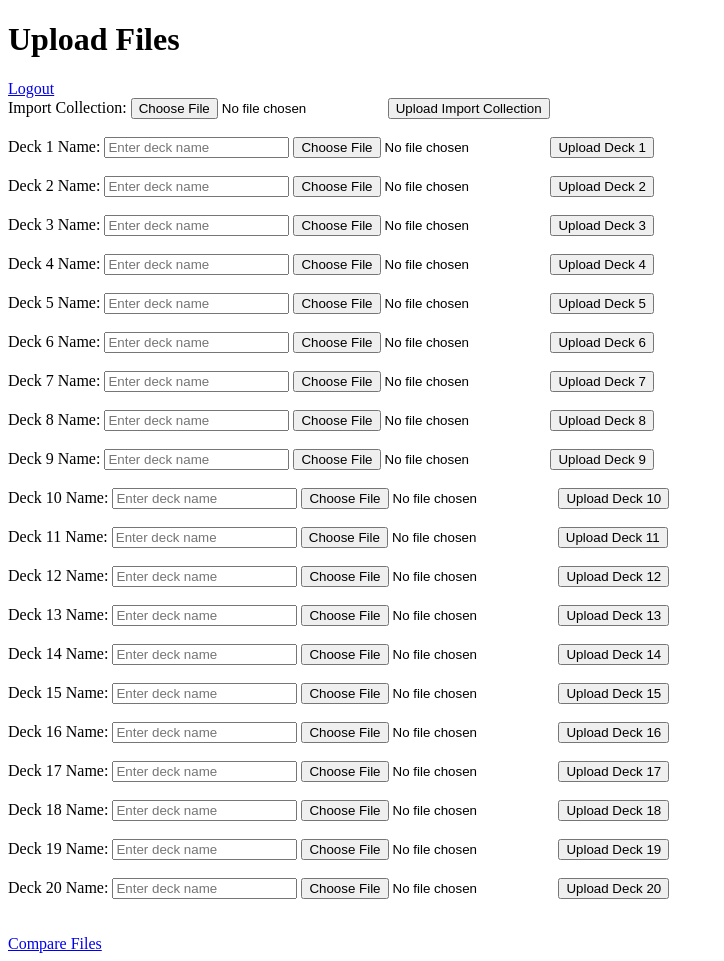
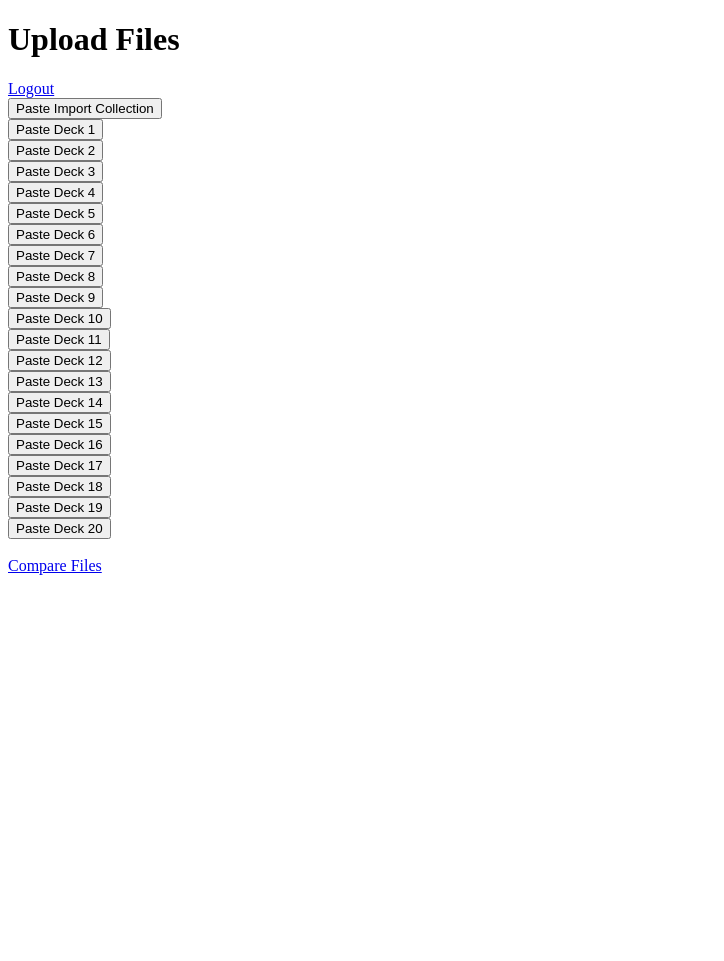
Before and after one commit to PatrickSquire12/Magic_App_v2, a Flask app: template templates/index.html in a window 1280 px wide. Shown: the whole page, without its empty margins (0-724 px from the left). After the commit the page ends 575 px from the top, so only its background shows below. Run offline with Flask 3, Linux system fonts and the light colour scheme; the template is opened without the code that fills it, so the values that code supplies are empty.

Commit message:
Changed file upload to pasted lists
still needs persisted login
still needs compare fixing

```diff
--- a/app.py
+++ b/app.py
@@ -76,28 +76,31 @@ def index():
     return render_template('index.html', main_file=main_file, other_files=other_files)
 
 
-@app.route('/upload_main', methods=['POST'])
+@app.route('/paste_main', methods=['POST'])
 @login_required
-def upload_main():
-    main_file = request.files['main_file']
+def paste_main():
+    text = request.form['text']
     user_folder = os.path.join(app.config['UPLOAD_FOLDER'], current_user.id)
     main_file_path = os.path.join(user_folder, 'main_file.txt')
-    main_file.save(main_file_path)
-    session['main_file'] = main_file.filename
+    with open(main_file_path, 'w') as f:
+        f.write(text)
+    session['main_file'] = 'Pasted Text'
     return redirect(url_for('index'))
 
-@app.route('/upload_other/<int:file_index>', methods=['POST'])
+@app.route('/paste_other/<int:file_index>', methods=['POST'])
 @login_required
-def upload_other(file_index):
-    file_name = request.form['file_name']
-    other_file = request.files['other_file']
+def paste_other(file_index):
+    text = request.form['text']
+    file_name = f'Deck {file_index + 1}'
     user_folder = os.path.join(app.config['UPLOAD_FOLDER'], current_user.id)
     other_files = session.get('other_files', [{'name': None, 'filename': None}] * 20)
     other_file_path = os.path.join(user_folder, f'other_file_{file_index}.txt')
-    other_file.save(other_file_path)
-    other_files[file_index] = {'name': file_name, 'filename': other_file.filename}
+    with open(other_file_path, 'w') as f:
+        f.write(text)
+    other_files[file_index] = {'name': file_name, 'filename': 'Pasted Text'}
     session['other_files'] = other_files
     return redirect(url_for('index'))
+
 
 @app.route('/compare')
 @login_required
--- a/templates/index.html
+++ b/templates/index.html
@@ -4,34 +4,102 @@
     <meta charset="UTF-8">
     <meta name="viewport" content="width=device-width, initial-scale=1.0">
     <title>File Comparison App</title>
+    <style>
+        /* Add some basic styling for the popup */
+        .popup {
+            display: none;
+            position: fixed;
+            left: 50%;
+            top: 50%;
+            transform: translate(-50%, -50%);
+            border: 1px solid #ccc;
+            padding: 20px;
+            background: #fff;
+            z-index: 1000;
+        }
+        .popup-overlay {
+            display: none;
+            position: fixed;
+            left: 0;
+            top: 0;
+            width: 100%;
+            height: 100%;
+            background: rgba(0, 0, 0, 0.5);
+            z-index: 999;
+        }
+    </style>
 </head>
 <body>
     <h1>Upload Files</h1>
     <nav>
         <a href="{{ url_for('logout') }}">Logout</a>
     </nav>
-    <form action="/upload_main" method="post" enctype="multipart/form-data">
-        <label for="main_file">Import Collection:</label>
-        <input type="file" name="main_file" required>
+    <button onclick="showPopup('main')">Paste Import Collection</button>
     {% if main_file %}
     <span style="font-style: italic;">{{ main_file }}</span>
     {% endif %}
-        <button type="submit">Upload Import Collection</button>
-    </form>
     <br>
     {% for i in range(20) %}
-    <form action="/upload_other/{{ i }}" method="post" enctype="multipart/form-data">
-        <label for="other_file_{{ i }}">Deck {{ i + 1 }} Name:</label>
-        <input type="text" name="file_name" placeholder="Enter deck name" required>
-        <input type="file" name="other_file" required>
+    <button onclick="showPopup('other', {{ i }})">Paste Deck {{ i + 1 }}</button>
     {% if other_files[i]['filename'] %}
     <span style="font-style: italic;">{{ other_files[i]['filename'] }}</span>
     {% endif %}
-        <button type="submit">Upload Deck {{ i + 1 }}</button>
-    </form>
     <br>
     {% endfor %}
     <br>
     <a href="/compare">Compare Files</a>
+
+    <!-- Popup for pasting text -->
+    <div class="popup-overlay" id="popup-overlay"></div>
+    <div class="popup" id="popup">
+        <h2>Paste Text</h2>
+        <textarea id="pasted-text" rows="10" cols="50"></textarea>
+        <br>
+        <button onclick="submitText()">Submit</button>
+        <button onclick="hidePopup()">Cancel</button>
+    </div>
+
+    <script>
+        let currentType = '';
+        let currentIndex = 0;
+
+        function showPopup(type, index = 0) {
+            currentType = type;
+            currentIndex = index;
+            document.getElementById('popup-overlay').style.display = 'block';
+            document.getElementById('popup').style.display = 'block';
+        }
+
+        function hidePopup() {
+            document.getElementById('popup-overlay').style.display = 'none';
+            document.getElementById('popup').style.display = 'none';
+        }
+
+        function submitText() {
+            const text = document.getElementById('pasted-text').value;
+            const formData = new FormData();
+            formData.append('text', text);
+
+            let url = '';
+            if (currentType === 'main') {
+                url = '/paste_main';
+            } else {
+                url = `/paste_other/${currentIndex}`;
+            }
+
+            fetch(url, {
+                method: 'POST',
+                body: formData
+            }).then(response => {
+                if (response.ok) {
+                    window.location.reload();
+                } else {
+                    alert('Failed to submit text');
+                }
+            });
+
+            hidePopup();
+        }
+    </script>
 </body>
 </html>
--- /dev/null
+++ b/uploads/PDogg99/main_file.txt
@@ -0,0 +1,5 @@
+a
+
+b
+
+c
--- /dev/null
+++ b/uploads/PDogg99/other_file_0.txt
@@ -0,0 +1,3 @@
+a
+
+b
--- /dev/null
+++ b/uploads/PDogg99/other_file_1.txt
@@ -0,0 +1,3 @@
+d
+
+e
--- /dev/null
+++ b/uploads/PDogg99/other_file_2.txt
@@ -0,0 +1,3 @@
+g
+
+h
--- /dev/null
+++ b/uploads/PDogg99/other_file_3.txt
@@ -0,0 +1,3 @@
+i
+
+j
--- /dev/null
+++ b/uploads/PDogg99/other_file_4.txt
@@ -0,0 +1,3 @@
+g
+
+g
```
Lines whose indentation alone changed are shown as unchanged.
